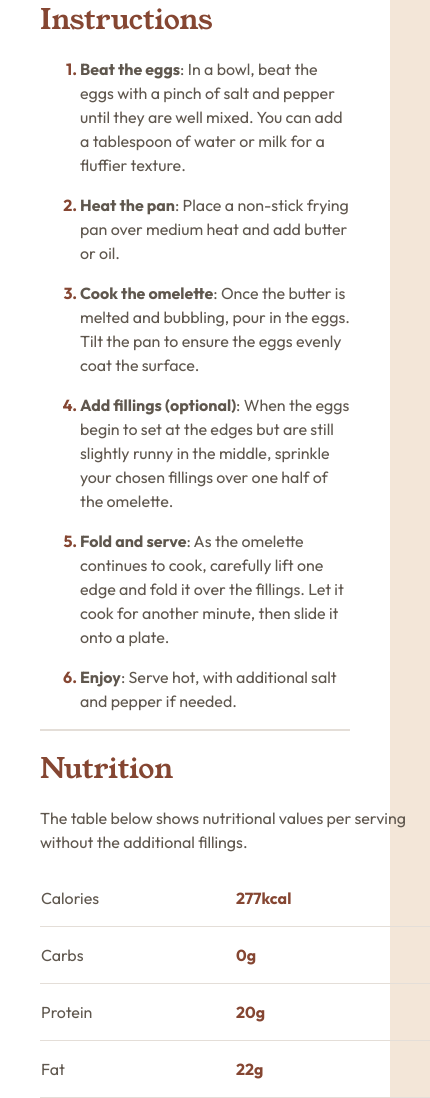
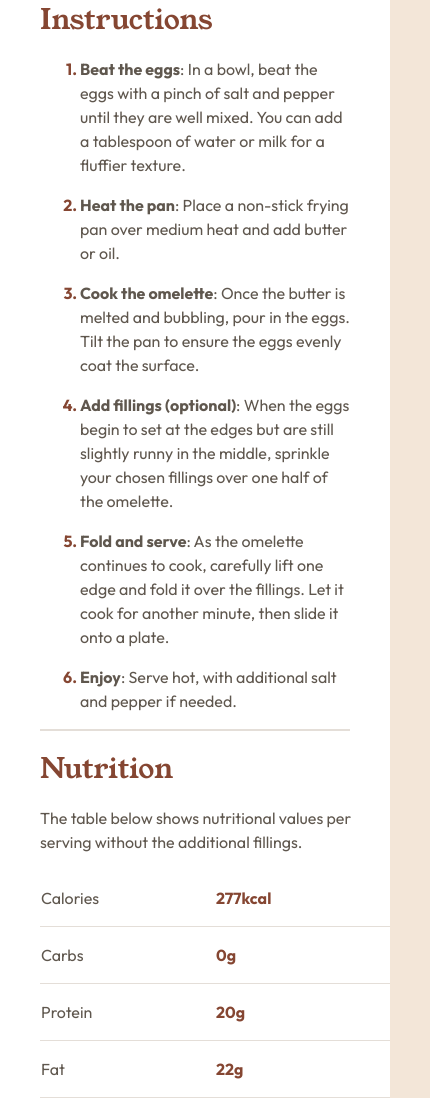
Before and after one commit to mohammad-sayed-ahmad/recipe-page-component, a plain HTML site: page src/index.html in a window 390 px wide. Shown: the part 992-2090 px from the top of the page, 430 px wide, since content can reach past the window. Drawn offline with Linux system fonts and the light colour scheme.

Commit message:
Fixed table on mobile.

```diff
--- a/src/index.css
+++ b/src/index.css
@@ -122,4 +122,9 @@ hr {
   h2 {
     line-height: 1;
   }
+
+  table {
+    box-sizing: border-box;
+    inline-size: calc( 100% - 40px );
+  }
 }
```
